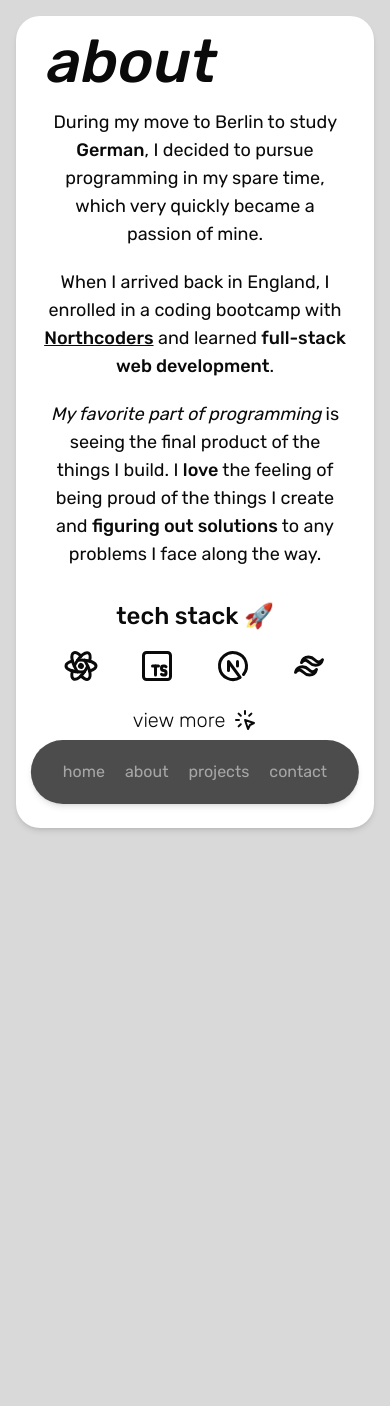
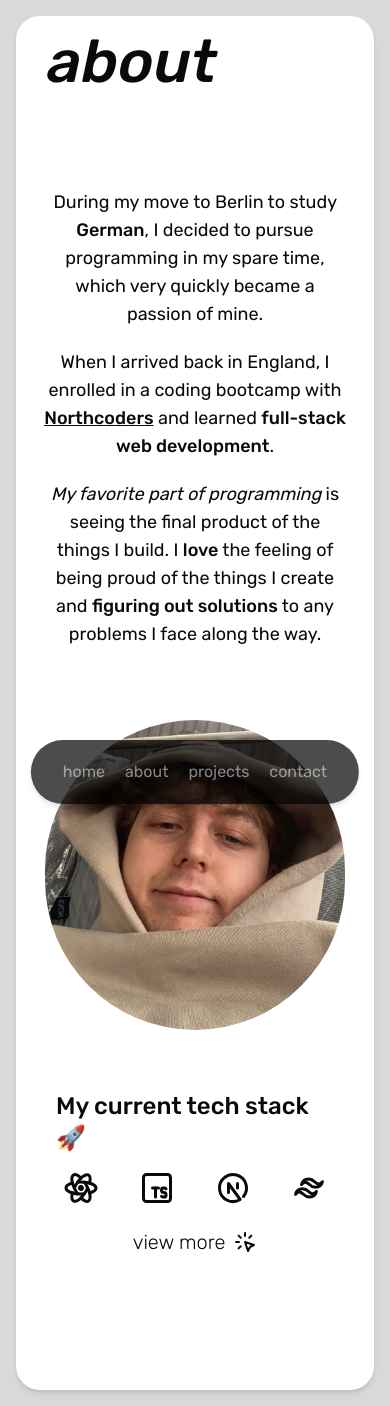
Before and after one commit to notkoyo/folio, a Next.js app: page /about in a window 390 px wide. Before the commit the page ends 844 px from the top, so only its background shows below. Built offline with nearby package versions, Linux system fonts and the light colour scheme.

Commit message:
add about photo

```diff
--- a/app/about/page.tsx
+++ b/app/about/page.tsx
@@ -1,17 +1,22 @@
 import TechStackDrawer from "@/components/ui/about/tech-stack-drawer";
-import { IconBrandNextjs, IconBrandReact, IconBrandTailwind, IconBrandTypescript } from "@tabler/icons-react";
-import { ArrowLeft } from "lucide-react";
+import {
+  IconBrandNextjs,
+  IconBrandReact,
+  IconBrandTailwind,
+  IconBrandTypescript,
+} from "@tabler/icons-react";
+import Image from "next/image";
 import React from "react";
 
 export default function AboutPage() {
   return (
-    <div className="h-screen p-[1rem]">
+    <div className="h-fit md:h-screen p-[1rem]">
       <span className="sr-only">About section</span>
       <section className="flex flex-col bg-white shadow-md rounded-3xl h-full">
         <div className="flex w-full justify-start py-4 px-8">
           <h2 className="text-6xl -skew-x-12 font-medium">about</h2>
         </div>
-        <div className="flex w-full justify-between items-center flex-col md:flex-row">
+        <div className="flex w-full justify-between items-center flex-col md:flex-row mt-[5rem]">
           <div className="flex flex-col max-w-2xl px-7 pb-3">
             <p className="text-lg mb-5 text-center">
               During my move to Berlin to study{" "}
@@ -39,8 +44,12 @@ export default function AboutPage() {
               problems I face along the way.
             </p>
           </div>
-          <div className="flex flex-col gap-y-4 w-full mb-10 md:mb-20 px-10 items-center justify-center ">
-            <h2 className="text-2xl font-medium">tech stack 🚀</h2>
+          <div className="w-full flex items-center justify-center py-10 mb-5">
+            <Image src="/profile.jpeg" width={300} height={300} quality={95} alt="profile" className="rounded-full" />
+          </div>
+        </div>
+        <div className="flex flex-col gap-y-4 mb-[8rem] w-full my-auto px-10 items-center justify-center ">
+          <h2 className="text-2xl font-medium">My current tech stack 🚀</h2>
           <ul className="flex gap-x-10">
             <li>
               <IconBrandReact size={36} />
@@ -57,7 +66,6 @@ export default function AboutPage() {
           </ul>
           <TechStackDrawer />
         </div>
-        </div>
       </section>
     </div>
   );
--- a/components/nav.tsx
+++ b/components/nav.tsx
@@ -3,7 +3,7 @@ import React from "react";
 const navItems = [
   { name: "home", href: "/" },
   { name: "about", href: "/about" },
-  { name: "projects", href: "/projects" },
+  { name: "projects", href: "#projects" },
   { name: "contact", href: "mailto:kaidenjr01@outlook.com" },
 ] as const;
 
@@ -14,7 +14,7 @@ export default function Nav() {
         <ul className="flex gap-x-5 bg-black/70 shadow-md rounded-full py-5 px-8">
           {navItems.map((item) => (
             <li key={item.name} className="hover:scale-[1.15] hover:text-opacity-95 transition duration-300 text-white text-opacity-50">
-              <a href={item.name === "projects" ? "" : item.href}>{item.name}</a>
+              <a href={item.href}>{item.name}</a>
             </li>
           ))}
         </ul>
--- a/components/projects.tsx
+++ b/components/projects.tsx
@@ -3,7 +3,7 @@ import ProjectGrid from "./ui/projects/project-grid";
 
 export default function Projects() {
   return (
-    <div className="h-min p-[1rem]">
+    <div id="projects" className="h-min p-[1rem]">
       <span className="sr-only">Project section</span>
       <section className="flex flex-col bg-white shadow-md rounded-3xl h-full">
         <div className="flex w-full justify-start py-8 px-8">
--- a/styles/globals.css
+++ b/styles/globals.css
@@ -76,5 +76,6 @@
 }
 
 html {
+  scroll-behavior: smooth;
   scrollbar-width: none;
 }
```
Also changed, not shown: public/profile.jpeg (added). Lines whose indentation alone changed are shown as unchanged.
